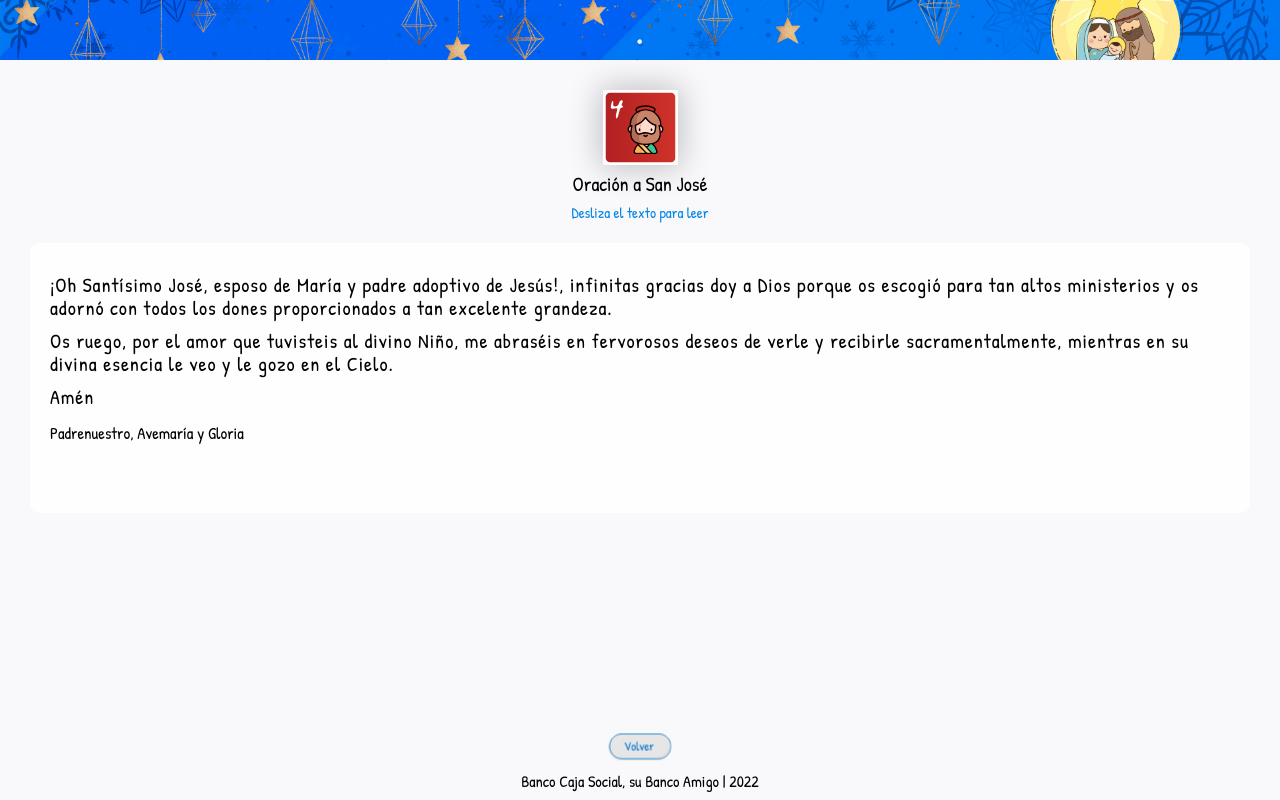
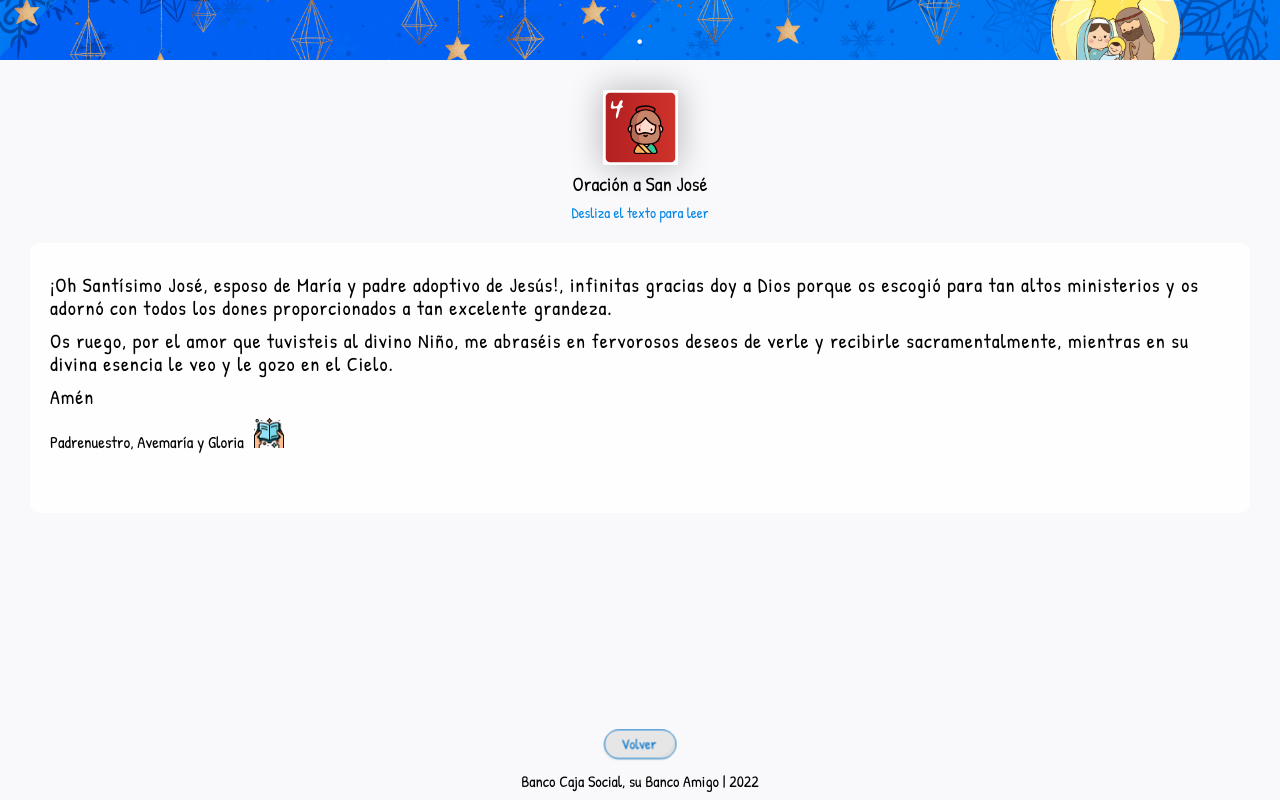
Before and after one commit to Alpacorp/novena-bcs, a React (Vite) app: page /stepfour in a window 1280 px wide. Built offline with nearby package versions, Linux system fonts and the light colour scheme.

Commit message:
change size return button, size main images and add image message text days and router 4040 page

```diff
--- a/src/components/Components.css
+++ b/src/components/Components.css
@@ -10,7 +10,7 @@
 }
 
 .back {
-  width: 60px;
+  width: 70px;
   margin: 40px auto;
   animation: pulso 2s infinite;
   text-align: center;
@@ -29,7 +29,7 @@
 
 .brandLogo {
   text-align: center;
-  margin: 30px 20px 0 20px;
+  margin: 20px 20px 0 20px;
 }
 
 .brandLogo img {
--- a/src/containers/AppRouter.tsx
+++ b/src/containers/AppRouter.tsx
@@ -1,4 +1,4 @@
-import { Route, Routes } from "react-router-dom";
+import { Navigate, Route, Routes } from "react-router-dom";
 import {
   DayEigth,
   DayFive,
@@ -28,6 +28,7 @@ const AppRouter = () => {
     <Layout>
       <Routes>
         <Route path="/" element={<Home />} />
+        <Route path="/*" element={<Navigate to="/" />} />
         <Route path="/stepone" element={<StepOne />} />
         <Route path="/steptwo" element={<StepTwo />} />
         <Route path="/stepthree" element={<StepThree />} />
--- a/src/pages/Pages.css
+++ b/src/pages/Pages.css
@@ -16,7 +16,7 @@
 }
 
 .mainMenu .menuOption img {
-  width: 70px;
+  width: 80px;
   margin: 10px;
   animation: pulso 4s infinite;
   -webkit-box-shadow: 0px 0px 32px 3px rgba(0,0,0,0.23);
--- a/src/pages/Steps/StepFive.tsx
+++ b/src/pages/Steps/StepFive.tsx
@@ -31,10 +31,11 @@ const StepFive = () => {
           <p className="gozos">
             {!dataInfo || dataInfo.length === 0 ? "" : dataInfo[0].message}
           </p>
+          <small>Coro </small>
           <br />
           <small>!Ven a nuestras almas,</small>
           <small>ven no tardes tanto!</small>
-          <br />
+          {/* <br /> */}
           <div className="buttons">
             {counter <= 0 ? (
               ""
--- a/src/pages/Steps/StepFour.tsx
+++ b/src/pages/Steps/StepFour.tsx
@@ -1,4 +1,4 @@
-import { fourPage } from "../../assets";
+import { fourPage, reading } from "../../assets";
 import DayImgDate from "../../components/DayImgDate";
 import Header from "../../components/Header";
 import Slide from "../../components/Slide";
@@ -24,7 +24,15 @@ const StepFour = () => {
             su divina esencia le veo y le gozo en el Cielo.
           </p>
           <p>Amén</p>
-          <small>Padrenuestro, Avemaría y Gloria</small>
+          <small>
+            Padrenuestro, Avemaría y Gloria
+            <img
+              src={reading}
+              alt="lectura"
+              title="lectura"
+              className="reading"
+            />
+          </small>
         </div>
       </div>
     </>
--- a/src/pages/Steps/StepThree.tsx
+++ b/src/pages/Steps/StepThree.tsx
@@ -1,4 +1,4 @@
-import { threePage } from "../../assets";
+import { reading, threePage } from "../../assets";
 import DayImgDate from "../../components/DayImgDate";
 import Header from "../../components/Header";
 import Slide from "../../components/Slide";
@@ -25,7 +25,15 @@ const StepThree = () => {
             menos indignos de verle, amarle y adorarle por toda la eternidad.
           </p>
           <p>Amén</p>
-          <small>Se reza tres veces el Avemaría</small>
+          <small>
+            Se reza tres veces el Avemaría
+            <img
+              src={reading}
+              alt="lectura"
+              title="lectura"
+              className="reading"
+            />
+          </small>
         </div>
       </div>
     </>
--- a/src/pages/Steps/Steps.css
+++ b/src/pages/Steps/Steps.css
@@ -120,7 +120,7 @@
 .buttons {
   text-align: center;
   position: relative;
-  bottom: -50px;
+  bottom: -20px;
 }
 
 .buttonBefore, .buttonAfter{
```
